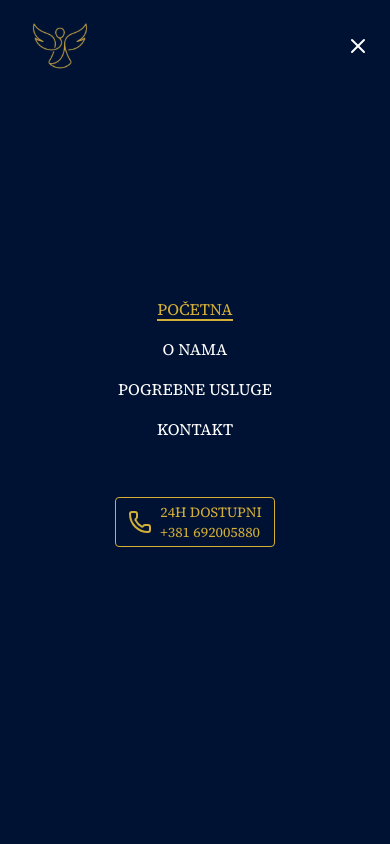
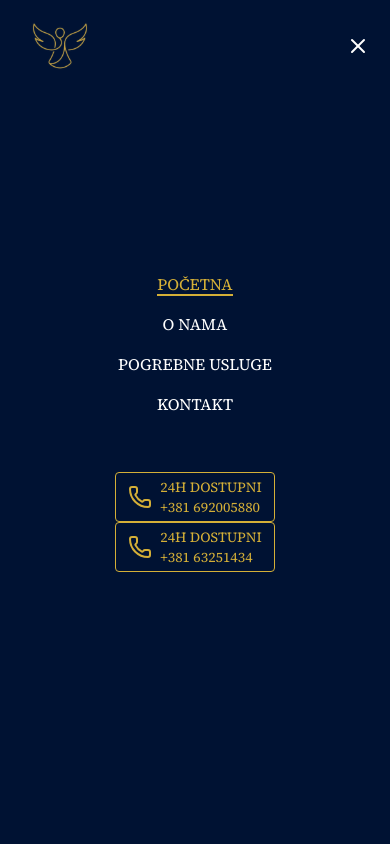
Before and after one commit to matkethekid/mirnadjela-ui, a Next.js app: page / in a window 390 px wide. Both pictures are taken after a click on the button 358 px from the left and 46 px from the top of the page. Shown: the top 844 px of the page. Built offline with nearby package versions, Linux system fonts and the light colour scheme.

Commit message:
feat: add second phone number

```diff
--- a/components/Navbar.tsx
+++ b/components/Navbar.tsx
@@ -69,6 +69,13 @@ const Navbar = () => {
                     <p className="text-sm">+381 692005880</p>
                 </div>
             </Link>
+            {/*<Link href={"/kontakt"} className="flex flex-row gap-2 bg-transparent justify-center items-center pt-1 pb-1 pl-3 pr-3 text-[#D4AF37] border border-[#D4AF37] rounded-[4px]">*/}
+            {/*    <Phone/>*/}
+            {/*    <div className="flex flex-col">*/}
+            {/*        <p className="text-sm">24H DOSTUPNI</p>*/}
+            {/*        <p className="text-sm">+381 63251434</p>*/}
+            {/*    </div>*/}
+            {/*</Link>*/}
         </div>
         <button onClick={() => setIsSidebarOpen(prevState => !prevState)} className="flex lg:hidden justify-center items-center text-white z-100">
             {
@@ -92,6 +99,13 @@ const Navbar = () => {
                             <p className="text-sm">+381 692005880</p>
                         </div>
                     </Link>
+                    <Link href={"/kontakt"} className="flex flex-row gap-2 bg-transparent justify-center items-center pt-1 pb-1 pl-3 pr-3 text-[#D4AF37] border border-[#D4AF37] rounded-[4px]">
+                        <Phone/>
+                        <div className="flex flex-col">
+                            <p className="text-sm">24H DOSTUPNI</p>
+                            <p className="text-sm">+381 63251434</p>
+                        </div>
+                    </Link>
                 </li>
             </ul>
         </div>
```
